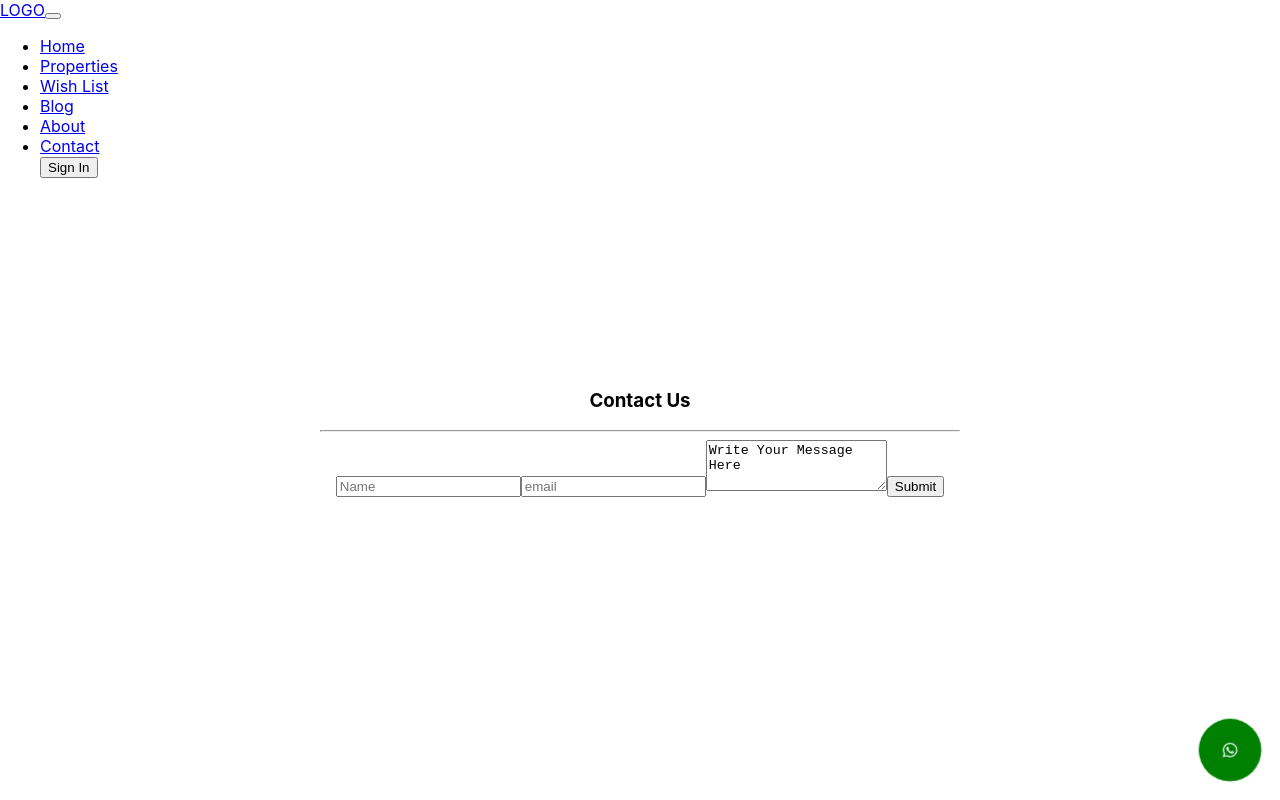
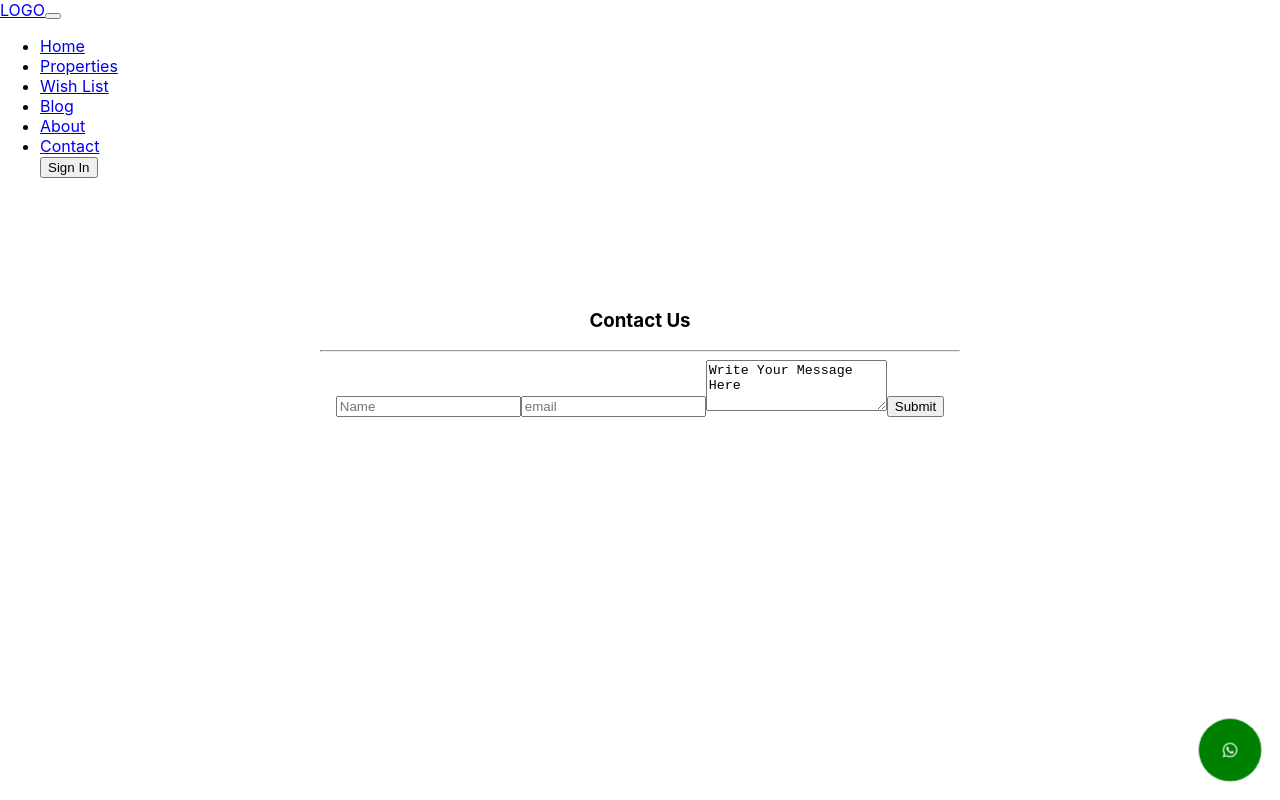
Before and after one commit to Alzubair98/ozyapi, a React (Create React App) app: page /contact in a window 1280 px wide. Built offline with nearby package versions, Linux system fonts and the light colour scheme; the HTML template or start-up script is replaced by a standard one.

Commit message:
fix styling

```diff
--- a/src/component/contact/Contact.css
+++ b/src/component/contact/Contact.css
@@ -5,7 +5,7 @@
 /* //////////// contact page ////////// */
 
 .c-p-form{
-    padding-top: 10rem;
+    padding-top: 5rem;
     display: flex;
     align-items: center;
     justify-content: center;
```
